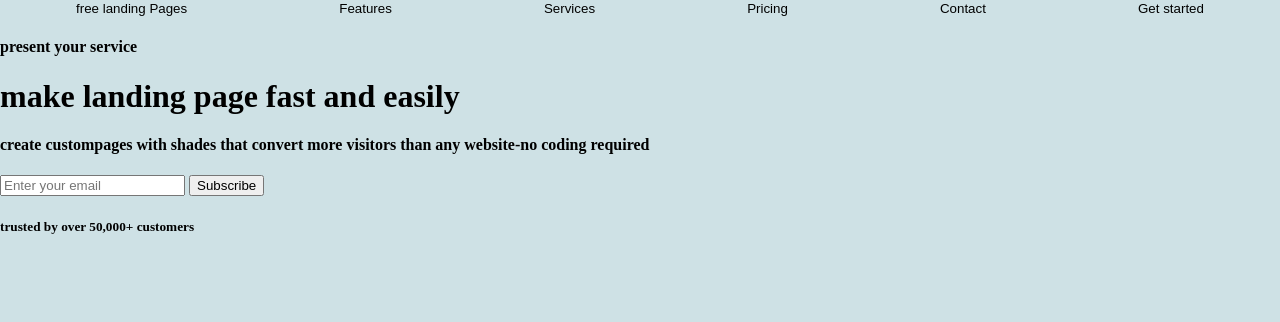
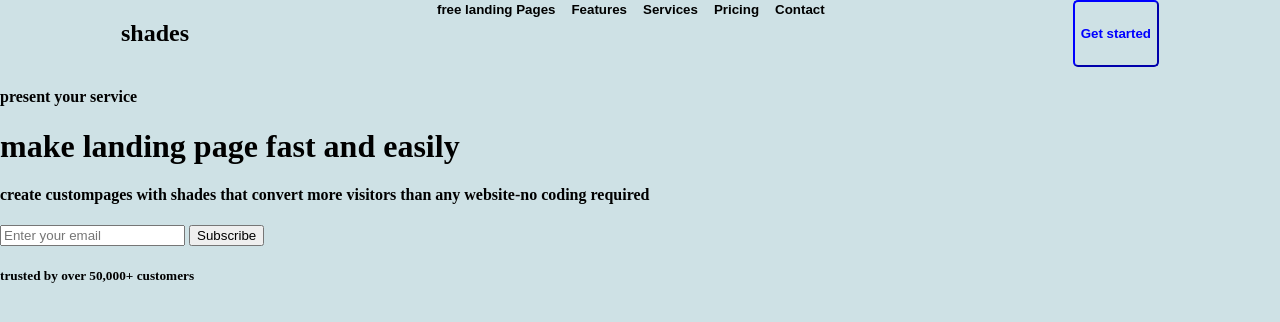
Before and after one commit to Alessandroromir/landing-page, a plain HTML site: page index.html in a window 1280 px wide. Drawn offline with Linux system fonts and the light colour scheme.

Commit message:
feat(landing page)  nav bar

```diff
--- a/index.html
+++ b/index.html
@@ -8,12 +8,16 @@
 </head>
 <body>
    <nav id="nav">
-<button class="btn">free landing Pages</button>
+ <div><h2>shades</h2></div>
+ <div id="btns">
+
+ <button class="btn">free landing Pages</button>
 <button class="btn">Features</button>
 <button class="btn">Services</button>
 <button class="btn">Pricing</button>
-<button class="btn">Contact</button>
-<button class="btn">Get started</button>
+<button class="btn">Contact</button></div>
+
+<button class="get">Get started</button>
 
    </nav>
 
--- a/style.css
+++ b/style.css
@@ -19,6 +19,15 @@ body{
 .btn{
     border-style: none;
     background-color: transparent;
+    font-weight: bold;
 
 
 }
+
+.get{
+    border-color: blue;
+    background-color: transparent;
+    color: blue;
+    font-weight: bold;
+    border-radius: 5px;
+}
```
